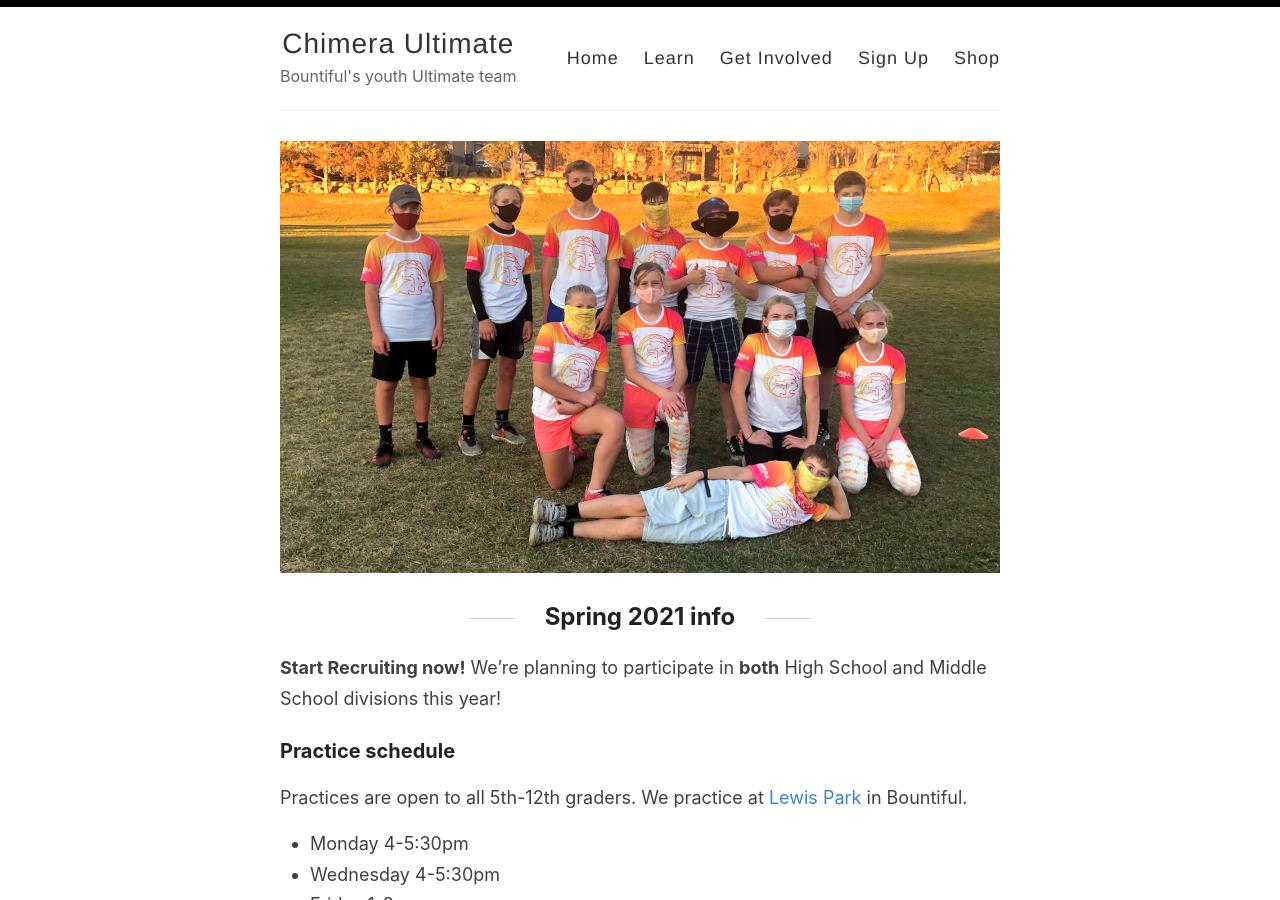
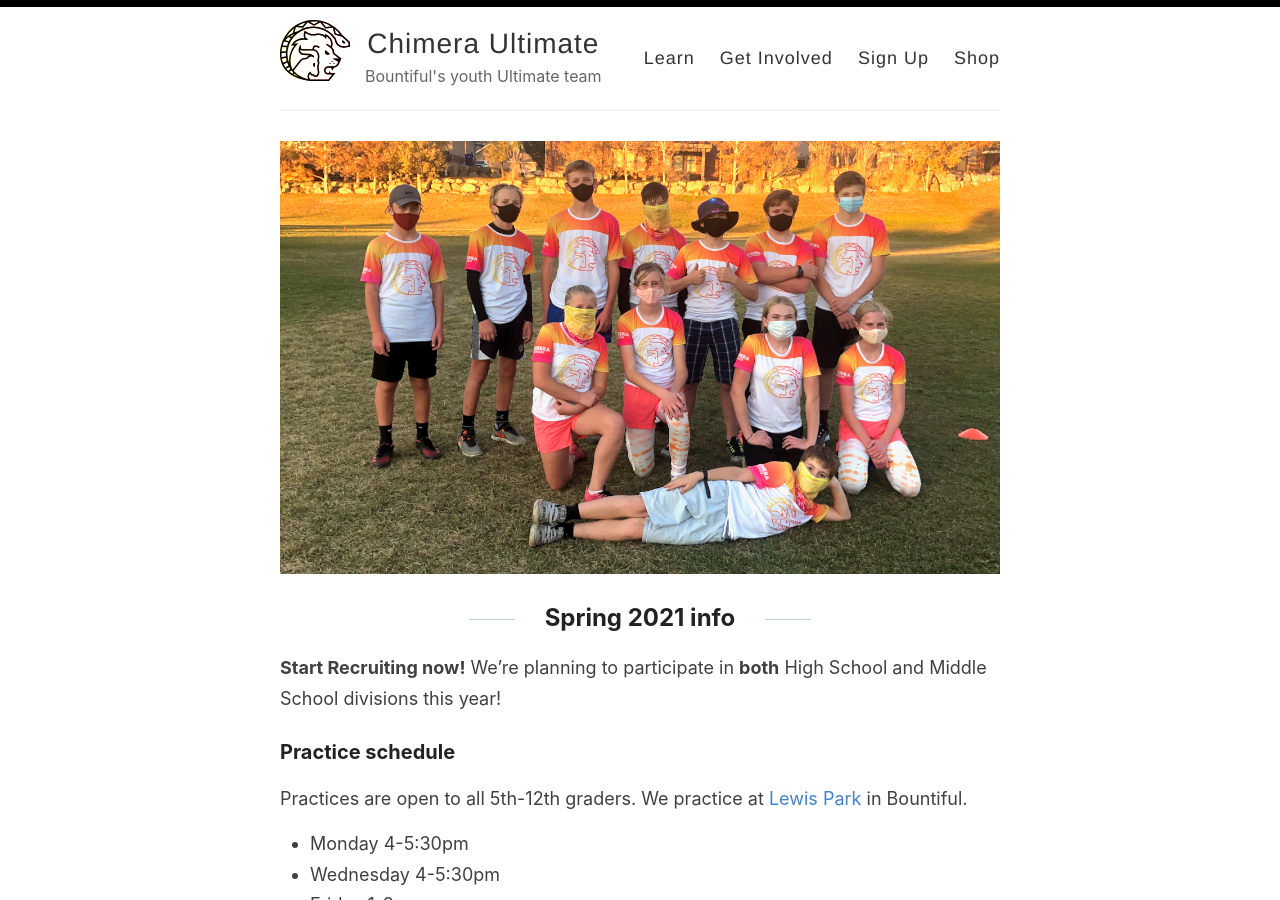
Before and after one commit to outerim/bountiful-ultimate, a Jekyll site: the page built from index.md, in a window 1280 px wide and 900 px high. Built offline with Jekyll 4.4.1, drawn with Linux system fonts in a browser that asks for light colours.

Commit message:
add logo

```diff
--- a/_config.yml
+++ b/_config.yml
@@ -2,6 +2,7 @@ name: Chimera Ultimate
 author: Lee Jensen
 description: Bountiful's youth Ultimate team
 google_analytics: "UA-146492436-1"
+avatar: images/logo.svg
 
 #footer-links:
 #  email: lee@outerim.com
--- a/_layouts/default.html
+++ b/_layouts/default.html
@@ -27,7 +27,6 @@
             </div>
 
             <nav>
-              <a href="{{ site.baseurl }}/">Home</a>
               <a href="{{ site.baseurl }}/learn">Learn</a>
               <!--<a href="{{ site.baseurl }}/practice">Practice</a>-->
               <a href="{{ site.baseurl }}/get-involved">Get Involved</a>
```
Also changed, not shown: images/logo.svg (added).
